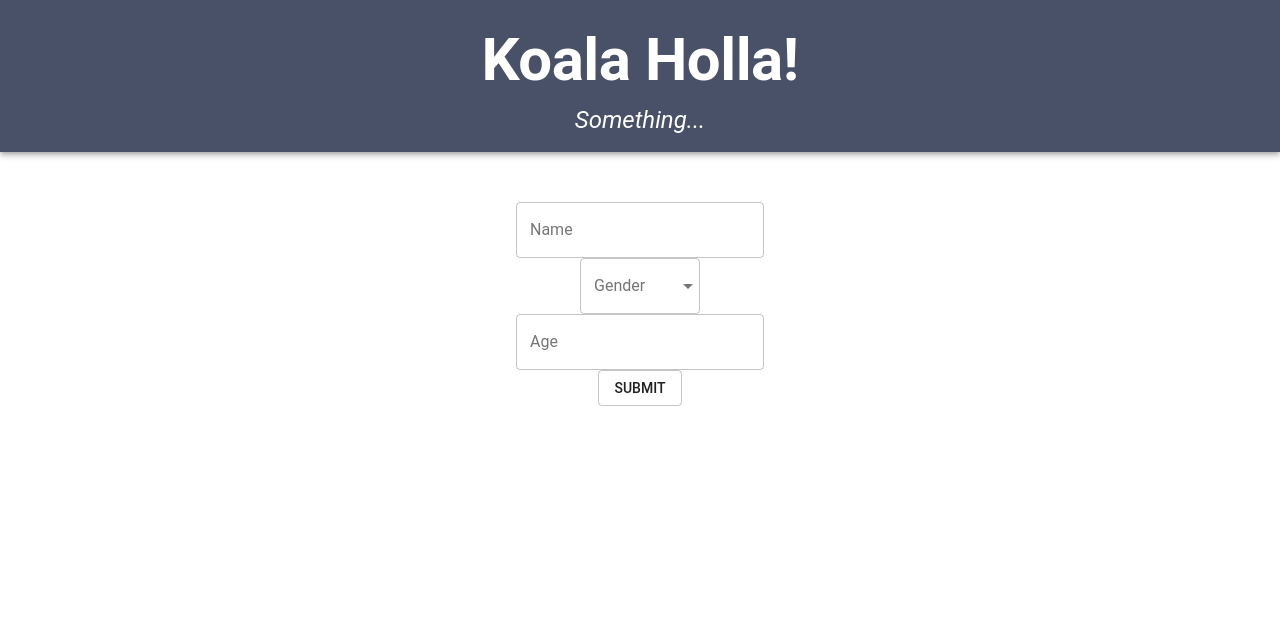
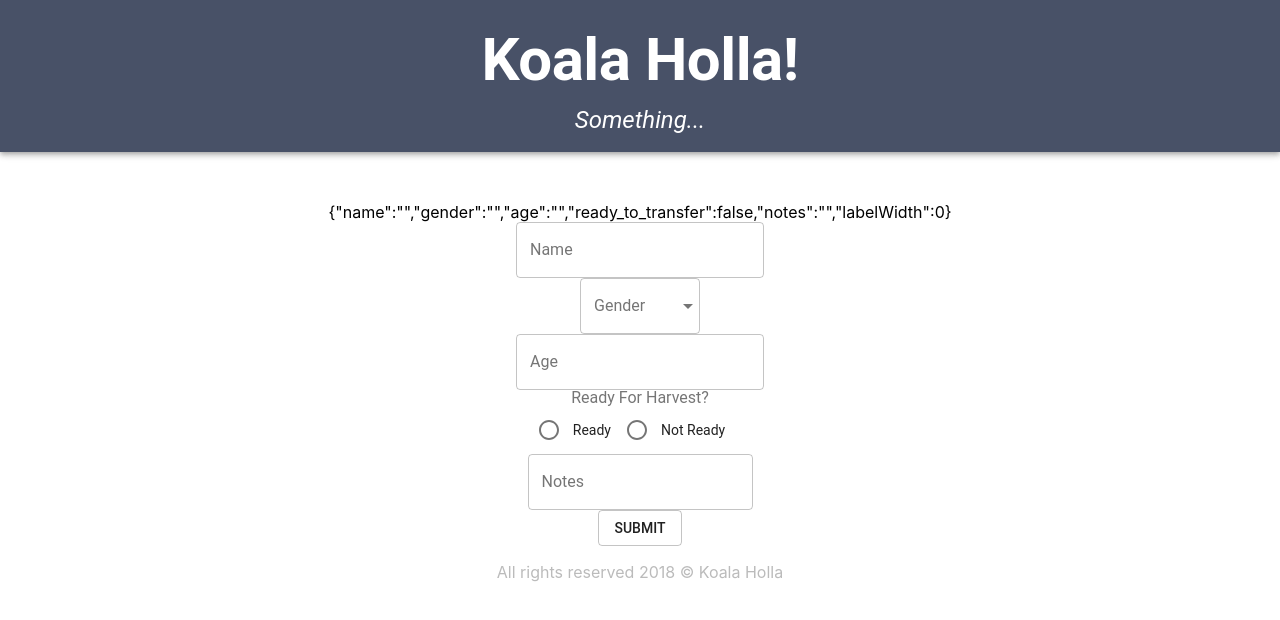
Before and after one commit to joeevert/koala-holla-remix, a React (Create React App) app: page / in a window 1280 px wide. Shown: the top 620 px of the page. Built offline with nearby package versions, Linux system fonts and the light colour scheme.

Commit message:
footer comp

```diff
--- a/src/Components/App/AddKoala/AddKoala.js
+++ b/src/Components/App/AddKoala/AddKoala.js
@@ -11,6 +11,16 @@ import MenuItem from '@material-ui/core/MenuItem';
 import { withStyles } from '@material-ui/core/styles';
 import Select from '@material-ui/core/Select';
 import InputLabel from '@material-ui/core/InputLabel';
+import Radio from '@material-ui/core/Radio';
+import RadioGroup from '@material-ui/core/RadioGroup';
+import FormControlLabel from '@material-ui/core/FormControlLabel';
+import FormLabel from '@material-ui/core/FormLabel';
+import Switch from '@material-ui/core/Switch';
+
+
+
+
+
 
 const styles = {
   header: {
@@ -39,23 +49,27 @@ class AddKoala extends Component {
     name: '',
     gender: '',
     age: '',
-    ready_to_transfer: '',
+    ready_to_transfer: false,
     notes: '',
     labelWidth: 0,
   }
 
-  handleChange = (propertyName) => (event) => {
+  handleChange = (event) => {
+
     console.log('in handleChange', event.target.value);
     this.setState({
         ...this.state,
-        [propertyName]: event.target.value
+        [event.target.name]: event.target.value
+
     })
+
   }
 
   render() {
     const { classes } = this.props;
     return (
       <form onSubmit={this.handleClick}>
+      {JSON.stringify(this.state)}<br />
         <TextField
           className={classes.input}
           type="text"
@@ -80,7 +94,7 @@ class AddKoala extends Component {
             input={
               <OutlinedInput
                 labelWidth={this.state.labelWidth}
-                name="age"
+                name="gender"
                 id="outlined-age-simple"
               />
             }
@@ -93,16 +107,6 @@ class AddKoala extends Component {
             <MenuItem value="O">Other</MenuItem>
           </Select>
         </FormControl><br />
-
-        {/* <TextField
-          className={classes.input}
-          type="text"
-          label="Gender"
-          name="gender"
-          onChange={this.handleChange}
-          variant="outlined"
-          value={this.state.gender}
-        /><br /> */}
         <TextField
           className={classes.input}
           type="text"
@@ -112,6 +116,49 @@ class AddKoala extends Component {
           variant="outlined"
           value={this.state.age}
         /><br />
+        <FormControl component="fieldset" className={classes.formControl}>
+        <FormLabel component="legend">Ready For Harvest?</FormLabel>
+            <RadioGroup
+            name="ready_to_transfer"
+            value={this.state.ready_to_transfer}
+            onChange={this.handleChange}
+            row
+            >
+            <FormControlLabel
+
+                value="true"
+                control={<Radio color="primary" required/>}
+                label="Ready"
+                labelPlacement="end"
+            />
+
+            <FormControlLabel
+                value="false"
+                control={<Radio color="primary" required/>}
+                label="Not Ready"
+                labelPlacement="end"
+            />
+            </RadioGroup>
+        </FormControl><br />
+
+        <TextField
+          className={classes.input}
+          type="text"
+          label="Notes"
+          name="notes"
+          onChange={this.handleChange}
+          variant="outlined"
+          value={this.state.notes}
+          multiline
+          rowsMax="5"
+        /><br />
+        {/* <Switch
+          checked={this.state.ready_to_transfer}
+          onChange={() => this.handleChange()}
+          value={this.state.ready_to_transfer}
+          name={ready_to_transfer}
+        /> */}
+
         <Button variant="outlined" type="submit">
           SUBMIT
           {/* <Icon fontSize='small'></Icon> */}
--- a/src/Components/App/App.js
+++ b/src/Components/App/App.js
@@ -1,6 +1,7 @@
 import React, { Component } from 'react';
 import Header from './Header/Header';
-import AddKoala from './AddKoala/AddKoala'
+import AddKoala from './AddKoala/AddKoala';
+import Footer from './Footer/Footer';
 import './App.css';
 
 class App extends Component {
@@ -9,6 +10,7 @@ class App extends Component {
       <div className="App">
       <Header />
       <AddKoala />
+      <Footer />
       </div>
     );
   }
--- /dev/null
+++ b/src/Components/App/Footer/Footer.css
@@ -0,0 +1,4 @@
+.footer {
+    text-align: center;
+    color: #bbb;
+}
--- /dev/null
+++ b/src/Components/App/Footer/Footer.js
@@ -0,0 +1,10 @@
+import React from 'react';
+import './Footer.css';
+
+const Footer = () => (
+  <footer>
+    <p className="footer">All rights reserved {(new Date().getFullYear())} &copy; Koala Holla</p>
+  </footer>
+);
+
+export default Footer;
```
